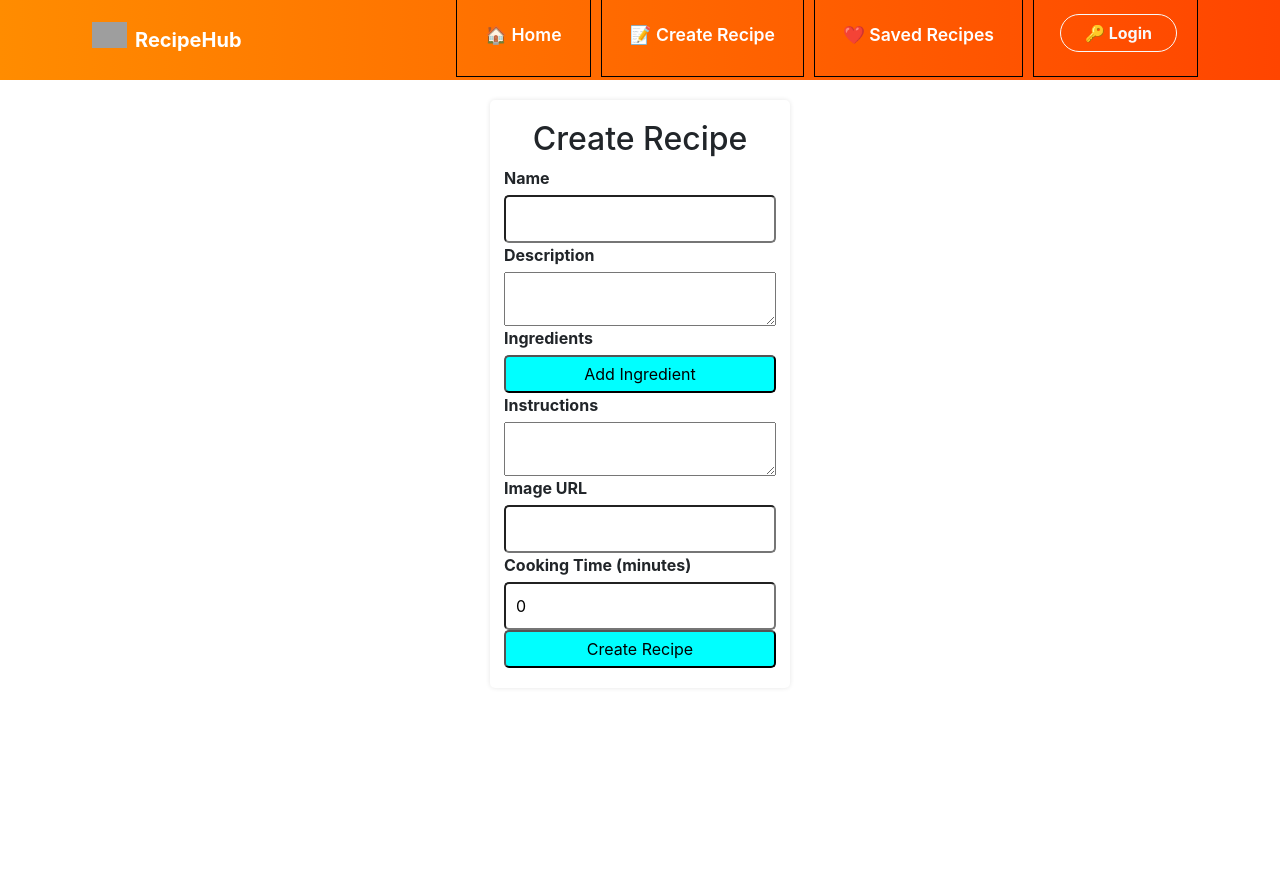
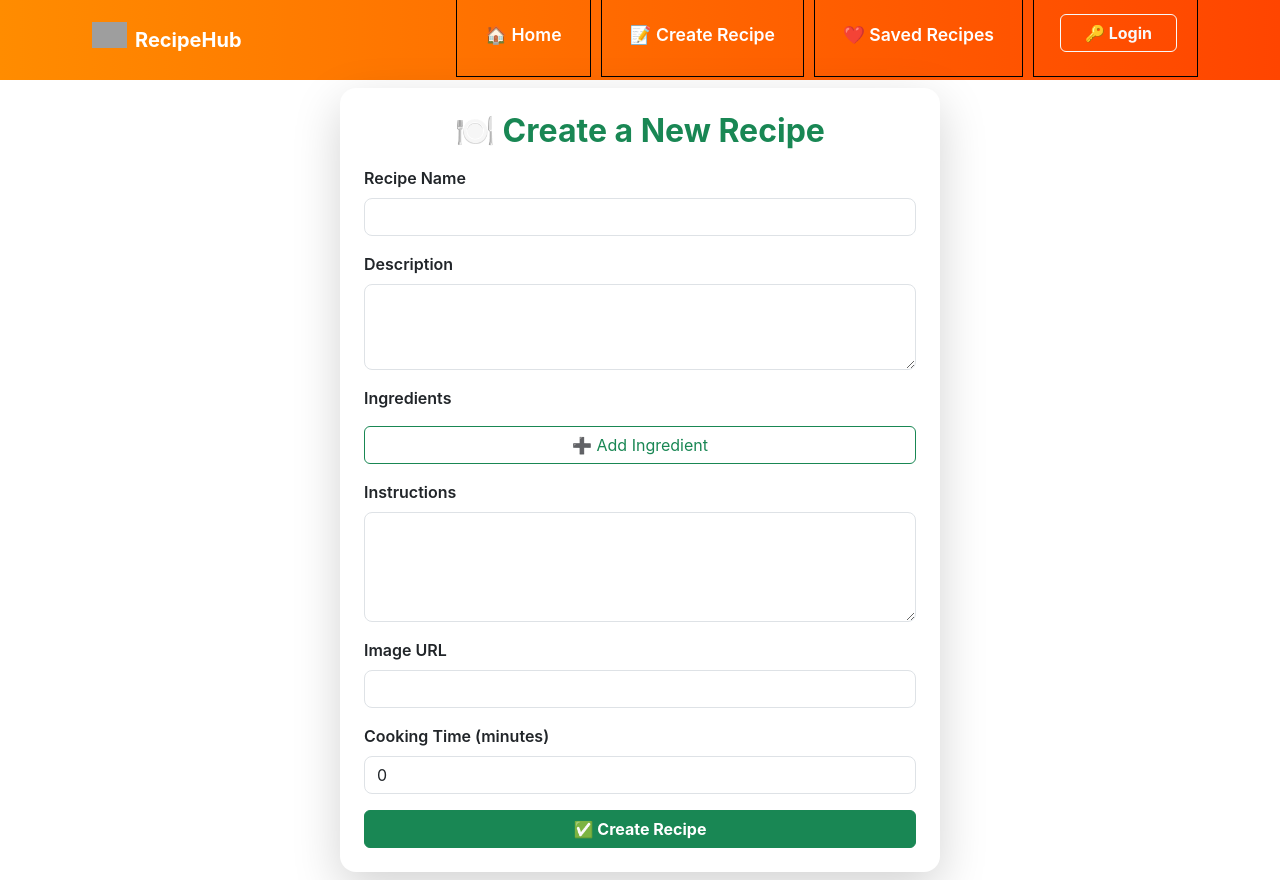
Before and after one commit to PrathamUndre/Recipe-App, a React (Create React App) app in the folder client/: page /create-recipe in a window 1280 px wide. Before the commit the page ends 800 px from the top, so only its background shows below. Built offline with nearby package versions, Linux system fonts and the light colour scheme; grey boxes are pictures that could not be loaded.

Commit message:
Update create-recipe.js

```diff
--- a/client/src/pages/create-recipe.js
+++ b/client/src/pages/create-recipe.js
@@ -3,6 +3,7 @@ import axios from "axios";
 import { useGetUserID } from "../hooks/useGetUserID";
 import { useNavigate } from "react-router-dom";
 import { useCookies } from "react-cookie";
+import "bootstrap/dist/css/bootstrap.min.css";
 
 export const CreateRecipe = () => {
   const userID = useGetUserID();
@@ -32,8 +33,7 @@ export const CreateRecipe = () => {
   };
 
   const handleAddIngredient = () => {
-    const ingredients = [...recipe.ingredients, ""];
-    setRecipe({ ...recipe, ingredients });
+    setRecipe({ ...recipe, ingredients: [...recipe.ingredients, ""] });
   };
 
   const handleSubmit = async (event) => {
@@ -47,7 +47,7 @@ export const CreateRecipe = () => {
         }
       );
 
-      alert("Recipe Created");
+      alert("🎉 Recipe Created Successfully!");
       navigate("/");
     } catch (error) {
       console.error(error);
@@ -55,62 +55,106 @@ export const CreateRecipe = () => {
   };
 
   return (
-    <div className="create-recipe">
-      <h2>Create Recipe</h2>
+    <div className="container d-flex justify-content-center align-items-center min-vh-100">
+      <div className="card shadow-lg border-0 rounded-4 p-4" style={{ maxWidth: "600px", width: "100%" }}>
+        <h2 className="text-center text-success fw-bold mb-3">🍽️ Create a New Recipe</h2>
         <form onSubmit={handleSubmit}>
-        <label htmlFor="name">Name</label>
+
+          {/* Recipe Name */}
+          <div className="mb-3">
+            <label htmlFor="name" className="form-label fw-semibold">Recipe Name</label>
             <input
               type="text"
+              className="form-control rounded-3"
               id="name"
               name="name"
               value={recipe.name}
               onChange={handleChange}
+              required
             />
-        <label htmlFor="description">Description</label>
+          </div>
+
+          {/* Description */}
+          <div className="mb-3">
+            <label htmlFor="description" className="form-label fw-semibold">Description</label>
             <textarea
+              className="form-control rounded-3"
               id="description"
               name="description"
               value={recipe.description}
               onChange={handleChange}
+              rows="3"
+              required
             ></textarea>
-        <label htmlFor="ingredients">Ingredients</label>
+          </div>
+
+          {/* Ingredients */}
+          <div className="mb-3">
+            <label htmlFor="ingredients" className="form-label fw-semibold">Ingredients</label>
             {recipe.ingredients.map((ingredient, index) => (
               <input
                 key={index}
                 type="text"
-            name="ingredients"
+                className="form-control rounded-3 mb-2"
                 value={ingredient}
                 onChange={(event) => handleIngredientChange(event, index)}
+                required
               />
             ))}
-        <button type="button" onClick={handleAddIngredient}>
-          Add Ingredient
+            <button type="button" className="btn btn-outline-success w-100 mt-2" onClick={handleAddIngredient}>
+              ➕ Add Ingredient
             </button>
-        <label htmlFor="instructions">Instructions</label>
+          </div>
+
+          {/* Instructions */}
+          <div className="mb-3">
+            <label htmlFor="instructions" className="form-label fw-semibold">Instructions</label>
             <textarea
+              className="form-control rounded-3"
               id="instructions"
               name="instructions"
               value={recipe.instructions}
               onChange={handleChange}
+              rows="4"
+              required
             ></textarea>
-        <label htmlFor="imageUrl">Image URL</label>
+          </div>
+
+          {/* Image URL */}
+          <div className="mb-3">
+            <label htmlFor="imageUrl" className="form-label fw-semibold">Image URL</label>
             <input
               type="text"
+              className="form-control rounded-3"
               id="imageUrl"
               name="imageUrl"
               value={recipe.imageUrl}
               onChange={handleChange}
+              required
             />
-        <label htmlFor="cookingTime">Cooking Time (minutes)</label>
+          </div>
+
+          {/* Cooking Time */}
+          <div className="mb-3">
+            <label htmlFor="cookingTime" className="form-label fw-semibold">Cooking Time (minutes)</label>
             <input
               type="number"
+              className="form-control rounded-3"
               id="cookingTime"
               name="cookingTime"
               value={recipe.cookingTime}
               onChange={handleChange}
+              required
             />
-        <button type="submit">Create Recipe</button>
+          </div>
+
+          {/* Submit Button */}
+          <button type="submit" className="btn btn-success w-100 fw-bold">
+            ✅ Create Recipe
+          </button>
+
         </form>
+      </div>
     </div>
   );
 };
```
Lines whose indentation alone changed are shown as unchanged.
